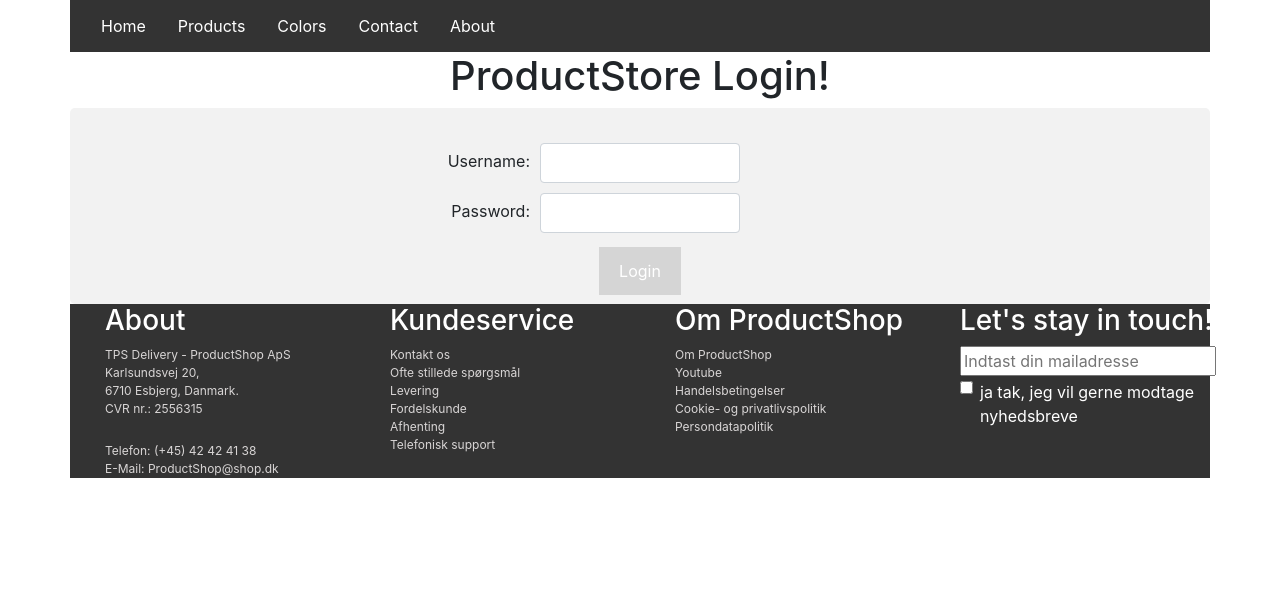
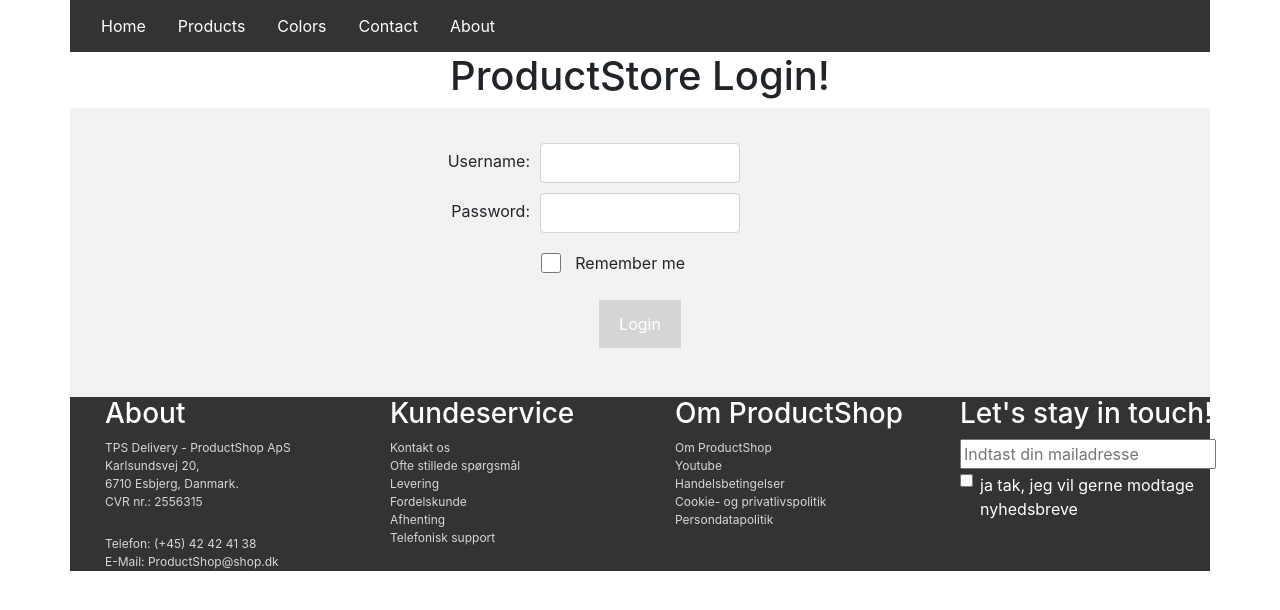
Before and after one commit to PresidentDungeon/ProductAngular, an Angular app in the folder ProductShopAngular/: page /login in a window 1280 px wide. Shown: the top 610 px of the page. Built offline with nearby package versions, Linux system fonts and the light colour scheme.

Commit message:
Added remember me function

```diff
--- a/ProductShopAngular/src/app/login/login.component.css
+++ b/ProductShopAngular/src/app/login/login.component.css
@@ -32,6 +32,7 @@ label {
 form button{
   position: relative;
   left: -250px;
+  top: -40px;
   background-color: #4CAF50;
   border: none;
   color: white;
@@ -44,6 +45,7 @@ form button{
   cursor: pointer;
 }
 
+
 form button:disabled{
   cursor: auto;
   background-color: rgba(96,96,96,0.20)
@@ -52,6 +54,20 @@ form button:disabled{
 h1, h2{
   text-align: center;
 }
+
+.checkbox{
+  width: 20px;
+  position: relative;
+  left: -344px;
+}
+
+.checkboxLabel{
+  position: relative;
+  left: -55px;
+  top: -44px;
+}
+
+
 
 .errorUsername {
   color: red;
--- a/ProductShopAngular/src/app/login/login.component.html
+++ b/ProductShopAngular/src/app/login/login.component.html
@@ -11,8 +11,14 @@
       Password:
       <input class="form-control" type="password" formControlName="password">
     </label>
+
+      <input type="checkbox" class="checkbox" id="rememberBe" name="saveLogin" [checked]="saveLogin" [(ngModel)]="saveLogin" [ngModelOptions]="{standalone: true}">
+      <label class="checkboxLabel" for="rememberBe">Remember me</label>
+
     <button type="submit" [disabled]="!loginForm.valid">Login</button>
   </form>
+
+
 
 
   <div class="error">
--- a/ProductShopAngular/src/app/login/login.component.ts
+++ b/ProductShopAngular/src/app/login/login.component.ts
@@ -16,14 +16,23 @@ export class LoginComponent implements OnInit {
     password: new FormControl('', Validators.required)
   });
 
-  loading: boolean = false;
+  saveLogin: boolean = false;
   errorMsg: string = '';
 
   constructor(private router: Router, private authService: AuthenticationService,
               private location: Location) { }
 
   ngOnInit(): void {
+
     this.authService.logout();
+    const loginInfo = this.authService.getLoginInformation();
+    if (loginInfo !== null) {
+      this.loginForm.patchValue({
+        username: loginInfo.username,
+        password: loginInfo.password
+      });
+      this.saveLogin = true;
+    }
   }
 
   login(): void{
@@ -31,7 +40,16 @@ export class LoginComponent implements OnInit {
     const username: string = loginData.username;
     const password: string = loginData.password;
 
-    this.authService.login(username, password).subscribe(success => {this.location.back();},
+    this.authService.login(username, password).subscribe(success => {
+      debugger;
+      if(this.saveLogin){
+        this.authService.saveLogin(username, password);
+      }
+      else{
+        this.authService.forgetLogin();
+      }
+
+      this.location.back();},
         error => {this.errorMsg = error.error;});
   }
 
--- a/ProductShopAngular/src/app/shared/services/authentication.service.ts
+++ b/ProductShopAngular/src/app/shared/services/authentication.service.ts
@@ -68,4 +68,16 @@ export class AuthenticationService {
     }
   }
 
+  saveLogin(username: string, password: string): void{
+    localStorage.setItem('loginForm', JSON.stringify({ username: username, password: password}));
+  }
+
+  forgetLogin(): void{
+    localStorage.removeItem('loginForm');
+  }
+
+  getLoginInformation(): any{
+    return JSON.parse(localStorage.getItem('loginForm'));
+  }
+
 }
```
